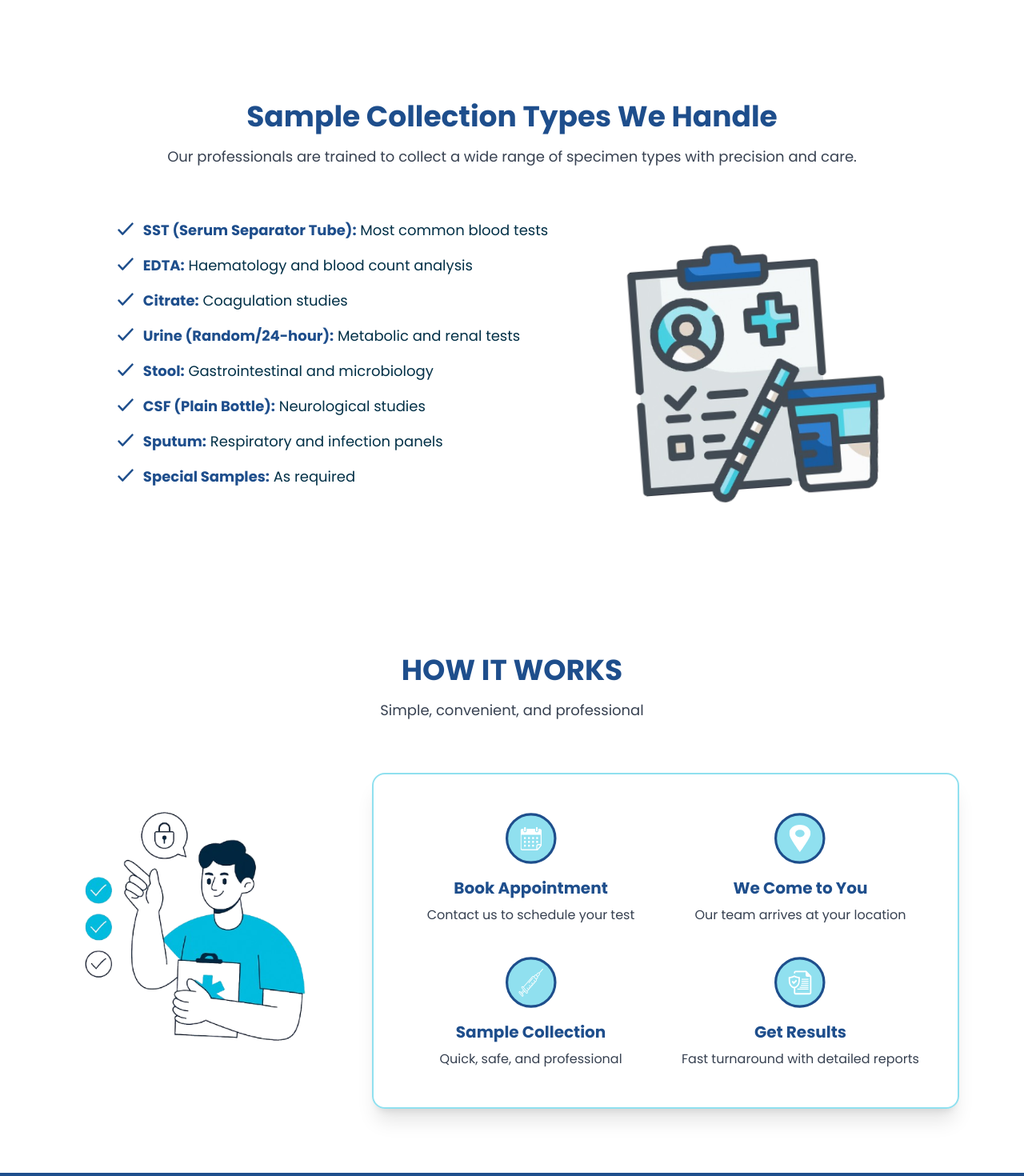
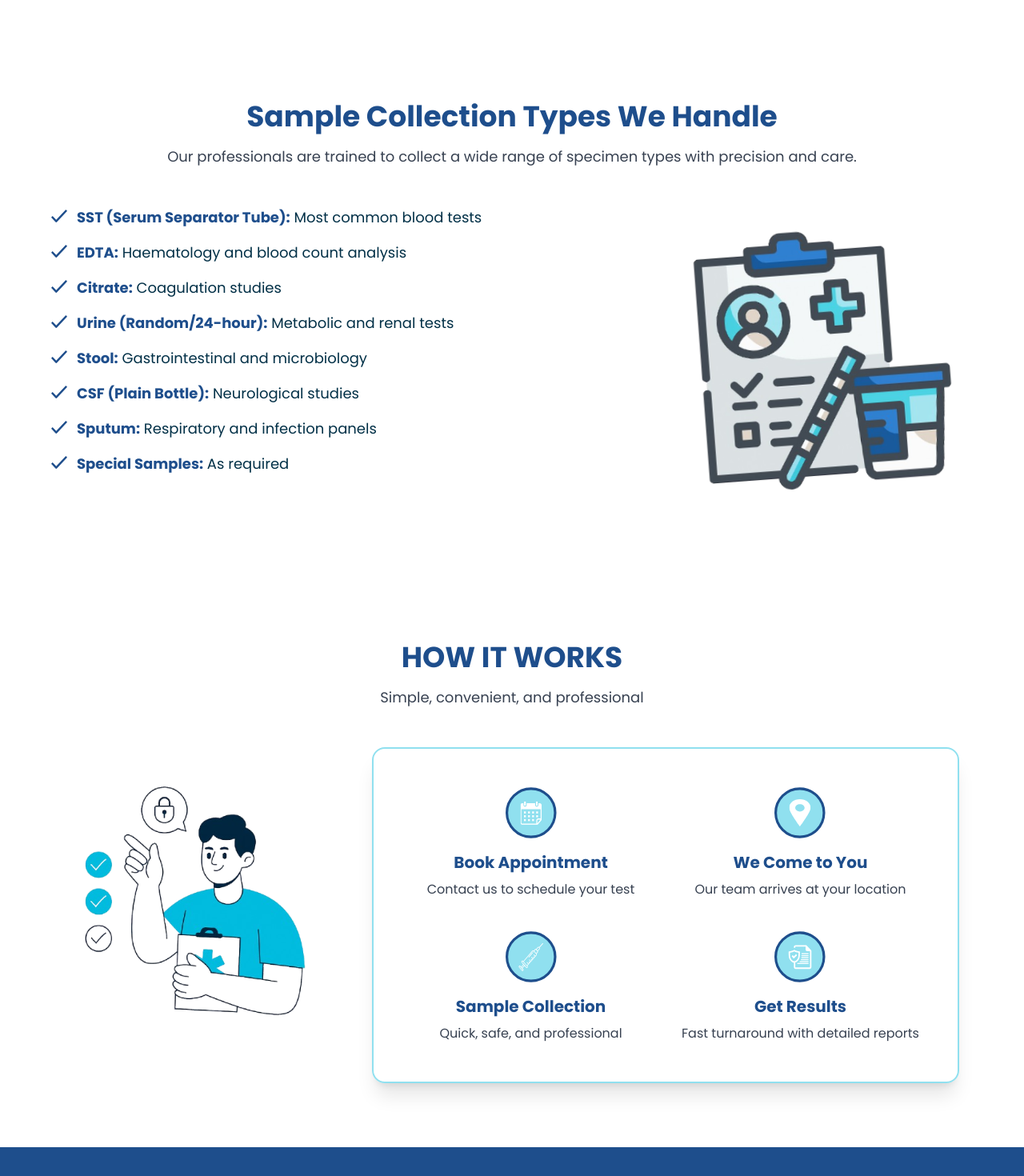
Before and after one commit to Juditho19/Optimal-Healthcare-Wellness-Diagnostics, a React (Vite) app: page / in a window 1280 px wide. Shown: the part 2440-3910 px from the top of the page at 80% size. Built offline with nearby package versions, Linux system fonts and the light colour scheme; what tailwindcss-motion would draw is missing.

Commit message:
added animation service section

```diff
--- a/src/App.jsx
+++ b/src/App.jsx
@@ -124,7 +124,7 @@ export default function App() {
   return (
     <>
       {/* hero section */}
-      <section className={`bg-navyBlue py-20 ${styles.paddingY}`}>
+      <section className={`bg-navyBlue ${styles.paddingY}`}>
 
 
         <div className={`${styles.paddingX} flex flex-col md:flex-row items-center gap-12 max-w-7xl mx-auto`}>
@@ -262,6 +262,7 @@ export default function App() {
 
 
 
+
           {/* services grid */}
           <div className='grid grid-cols-1 md:grid-cols-2
             lg:grid-cols-3 gap-6 mb-4 sm:max-w-2xl md:max-w-4xl lg:max-w-7xl mx-auto justify-center'>
@@ -285,21 +286,36 @@ export default function App() {
       </section>
 
 
+
+
+
+
+
+
+
+
+
+
       {/* samples section */}
-      <section className={`bg-white flex flex-col ${styles.paddingX} ${styles.paddingY}
-      justify-center text-center text-deepBlue`}>
+      <section className={`bg-white ${styles.paddingY} `}>
+
+        <div className={`flex flex-col justify-center text-center
+          text-deepBlue max-w-7xl mx-auto ${styles.paddingX} `}>
           {/* header */}
-        <div className='mb-12 max-w-4xl mx-auto'>
+          <AnimateOnScroll className='motion-preset-slide-up motion-duration-700'>
+            <div className='mb-12  mx-auto'>
               <h2 className={`${styles.heading2} text-navyBlue mb-4`}>Sample Collection Types We Handle</h2>
               <p className={` ${styles.paragraph} text-gray-700`}>Our professionals are trained to collect a wide range of specimen types with precision and care.</p>
             </div>
+          </AnimateOnScroll>
+
 
           {/* Content: List + Image */}
           <div className='flex flex-col md:flex-row items-center
-        md:items-start justify-center gap-8 md:gap-16
-        max-w-6xl mx-auto '>
+          md:items-start justify-between gap-8 md:gap-16 w-full'>
 
             {/* List */}
+            <AnimateOnScroll className='motion-preset-slide-up motion-duration-700 motion-delay-200'>
               <div className='flex flex-col gap-4 text-left flex-1'>
                 <div className='flex flex-row gap-3 items-start'>
                   <img src={nayBlueTick} alt="" className="w-5 h-5 mt-0.5 flex-shrink-0" />
@@ -357,8 +373,10 @@ export default function App() {
                   </p>
                 </div>
               </div>
+            </AnimateOnScroll>
 
             {/* image */}
+            <AnimateOnScroll className='motion-preset-slide-left motion-duration-700 motion-delay-200'>
               <div className='flex-shrink-0'>
                 <img
                   src={checklist}
@@ -366,17 +384,29 @@ export default function App() {
                   className='w-64 md:w-80 lg:w-96 h-auto'
                 />
               </div>
+            </AnimateOnScroll>
+          </div>
         </div>
       </section>
 
+
+
+
+
+
+
+
       {/* how it works section */}
-      <section className={`bg-white flex flex-col ${styles.paddingX} ${styles.paddingY}
-      justify-center text-center text-deepBlue `}>
+      <section className={`bg-white ${styles.paddingY}`}>
+        <div className={`${styles.paddingX} flex flex-col  justify-center
+      text-center text-deepBlue max-w-7xl mx-auto ${styles.paddingX}`}>
           {/* header */}
-        <div className='mb-12 max-w-4xl mx-auto'>
+          <AnimateOnScroll className='motion-preset-slide-up motion-duration-700'>
+            <div className='mb-12 mx-auto text-center'>
               <h2 className={`${styles.heading2} text-navyBlue mb-4`}>HOW IT WORKS</h2>
               <p className={` ${styles.paragraph} text-gray-700`}>Simple, convenient, and professional</p>
             </div>
+          </AnimateOnScroll>
 
 
           <div className='flex flex-col  sm:flex-row items-center
@@ -384,6 +414,7 @@ export default function App() {
               max-w-6xl mx-auto '>
               {/* removed gap-8 md:gap-16 to make more responsive  */}
             {/* image */}
+            <AnimateOnScroll className='motion-preset-slide-right motion-duration-700 motion-delay-200'>
               <div className='flex-shrink-0'>
                 <img
                   src={person}
@@ -391,8 +422,10 @@ export default function App() {
                   className='w-64 md:w-80 lg:w-96 h-auto'
                 />
               </div>
+            </AnimateOnScroll>
 
             {/* steps card */}
+            <AnimateOnScroll className='motion-preset-slide-left motion-duration-700 motion-delay-200'>
               <div className='flex flex-col flex-1 border-2 border-skyBlue rounded-2xl shadow-xl p-8 md:p-10 lg:p-12'>
 
                 <div className='grid grid-cols-1 md:grid-cols-2 gap-8 lg:gap-10'>
@@ -443,10 +476,15 @@ export default function App() {
 
                 </div>
               </div>
+            </AnimateOnScroll>
+          </div>
+        </div>
+      </section>
 
 
-        </div>
-      </section>
+
+
+
 
 
       {/* call to action section */}
```
Lines whose indentation alone changed are shown as unchanged.
